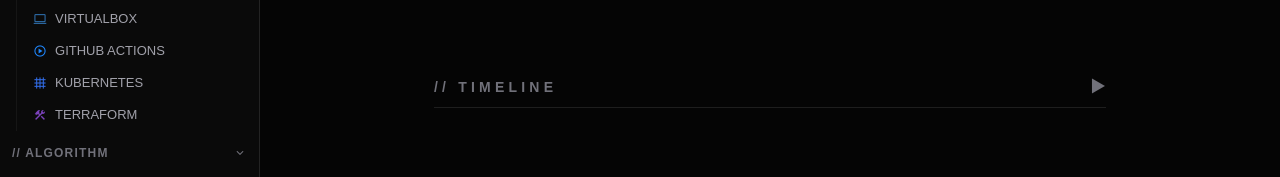
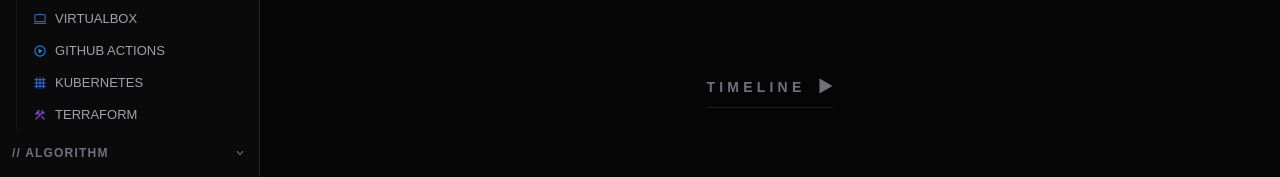
Before and after one commit to prgmd/prgmd_blog, a website: page index.html in a window 1280 px wide. Shown: the part 623-800 px from the top of the page. Drawn offline with nearby package versions, Linux system fonts and the light colour scheme; a web font is replaced by a local one.

Commit message:
[FIX] toggle 단 및 내부 폰트 크기 수정

```diff
--- a/index.html
+++ b/index.html
@@ -351,8 +351,8 @@
                         </section>
 
                         <section>
-                            <div onclick="toggleSection('timeline')" class="flex items-center justify-between cursor-pointer pb-2 border-b border-white/10 select-none">
-                                <span class="text-sm font-black text-zinc-500 tracking-[0.3em] uppercase">// Timeline</span>
+                            <div onclick="toggleSection('timeline')" class="flex items-center justify-center gap-3 cursor-pointer pb-2 border-b border-white/10 select-none w-fit mx-auto">
+                                <span class="text-sm font-black text-zinc-500 tracking-[0.3em] uppercase">Timeline</span>
                                 <span id="ico-timeline" class="text-zinc-500 text-base" style="transition: transform 0.3s ease; display: inline-block">▶</span>
                             </div>
                             <div id="sec-timeline" data-open="false" style="max-height: 0; overflow: hidden; transition: max-height 0.35s ease">
@@ -378,8 +378,8 @@
                         </section>
 
                         <section>
-                            <div onclick="toggleSection('stack')" class="flex items-center justify-between cursor-pointer pb-2 border-b border-white/10 select-none">
-                                <span class="text-sm font-black text-zinc-500 tracking-[0.3em] uppercase">// Technical Stack</span>
+                            <div onclick="toggleSection('stack')" class="flex items-center justify-center gap-3 cursor-pointer pb-2 border-b border-white/10 select-none w-fit mx-auto">
+                                <span class="text-sm font-black text-zinc-500 tracking-[0.3em] uppercase">Technical Stack</span>
                                 <span id="ico-stack" class="text-zinc-500 text-base" style="transition: transform 0.3s ease; display: inline-block">▶</span>
                             </div>
                             <div id="sec-stack" data-open="false" style="max-height: 0; overflow: hidden; transition: max-height 0.35s ease">
@@ -397,27 +397,27 @@
                         </section>
 
                         <section>
-                            <div onclick="toggleSection('projects')" class="flex items-center justify-between cursor-pointer pb-2 border-b border-white/10 select-none">
-                                <span class="text-sm font-black text-zinc-500 tracking-[0.3em] uppercase">// Projects</span>
+                            <div onclick="toggleSection('projects')" class="flex items-center justify-center gap-3 cursor-pointer pb-2 border-b border-white/10 select-none w-fit mx-auto">
+                                <span class="text-sm font-black text-zinc-500 tracking-[0.3em] uppercase">Projects</span>
                                 <span id="ico-projects" class="text-zinc-500 text-base" style="transition: transform 0.3s ease; display: inline-block">▶</span>
                             </div>
                             <div id="sec-projects" data-open="false" style="max-height: 0; overflow: hidden; transition: max-height 0.35s ease">
                                 <div class="mt-4 space-y-3 pb-2">
-                                    <a href="#archive/digem" class="interactive-card flex items-center gap-5">
-                                        <span class="material-symbols-outlined text-2xl text-zinc-500 shrink-0">music_note</span>
+                                    <a href="#archive/digem" class="interactive-card flex items-center gap-6 py-5">
+                                        <span class="material-symbols-outlined text-4xl text-zinc-500 shrink-0">music_note</span>
                                         <div class="flex-1 min-w-0">
-                                            <h4 class="text-white font-bold tracking-tight mb-1">Digem_</h4>
-                                            <p class="text-sm text-zinc-500">음악 아티클 분산 수집 엔진</p>
+                                            <h4 class="text-white font-bold text-base tracking-tight mb-2">Digem</h4>
+                                            <p class="text-base text-zinc-500">음악 메타데이터 수집 사이트</p>
                                         </div>
-                                        <span class="material-symbols-outlined text-zinc-700 text-base shrink-0">chevron_right</span>
+                                        <span class="material-symbols-outlined text-zinc-700 text-xl shrink-0">chevron_right</span>
                                     </a>
-                                    <a href="#archive/blackbox" class="interactive-card flex items-center gap-5">
-                                        <span class="material-symbols-outlined text-2xl text-zinc-500 shrink-0">videocam</span>
+                                    <a href="#archive/blackbox" class="interactive-card flex items-center gap-6 py-5">
+                                        <span class="material-symbols-outlined text-4xl text-zinc-500 shrink-0">videocam</span>
                                         <div class="flex-1 min-w-0">
-                                            <h4 class="text-white font-bold tracking-tight mb-1">Cloud_Blackbox_</h4>
-                                            <p class="text-sm text-zinc-500">클라우드 기반 영상 관제 시스템</p>
+                                            <h4 class="text-white font-bold text-base tracking-tight mb-2">Cloud Blackbox</h4>
+                                            <p class="text-base text-zinc-500">클라우드 기반 영상 실시간 저장 및 스트리밍 서비스</p>
                                         </div>
-                                        <span class="material-symbols-outlined text-zinc-700 text-base shrink-0">chevron_right</span>
+                                        <span class="material-symbols-outlined text-zinc-700 text-xl shrink-0">chevron_right</span>
                                     </a>
                                 </div>
                             </div>
```
